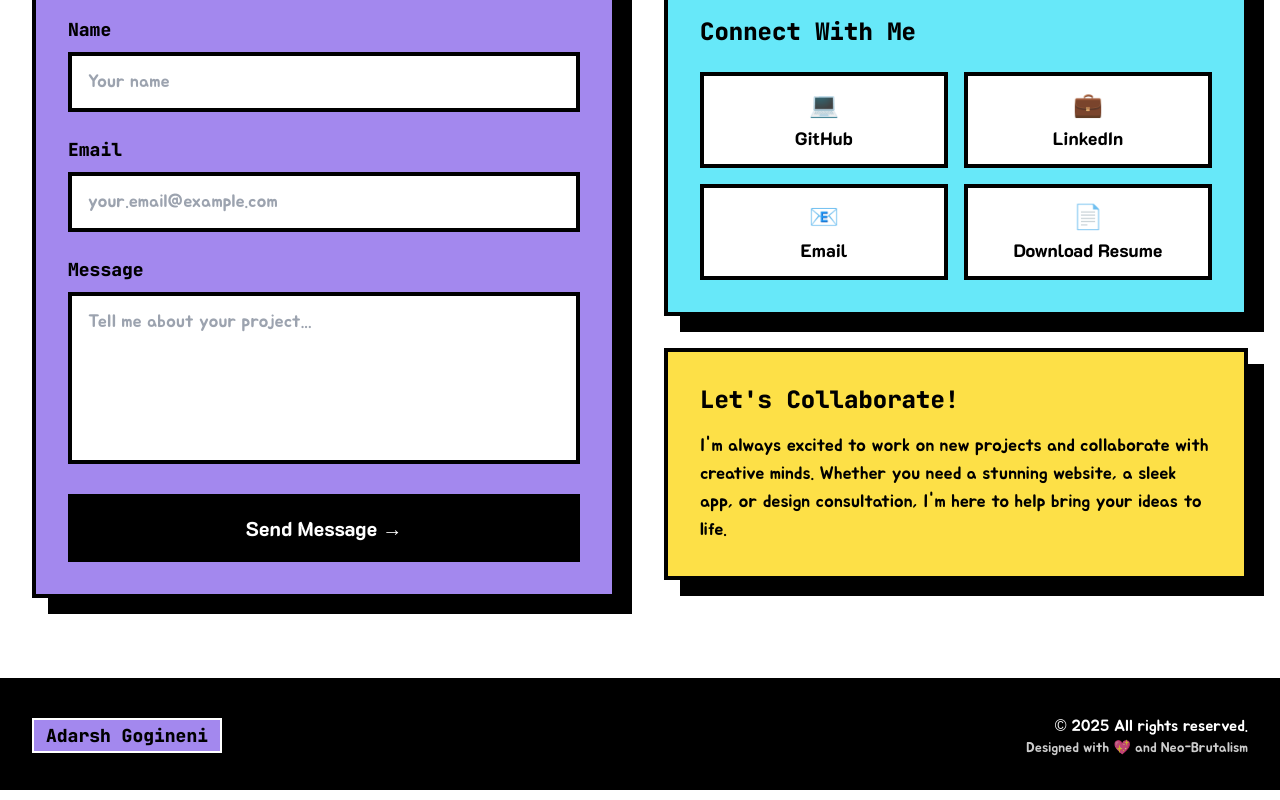
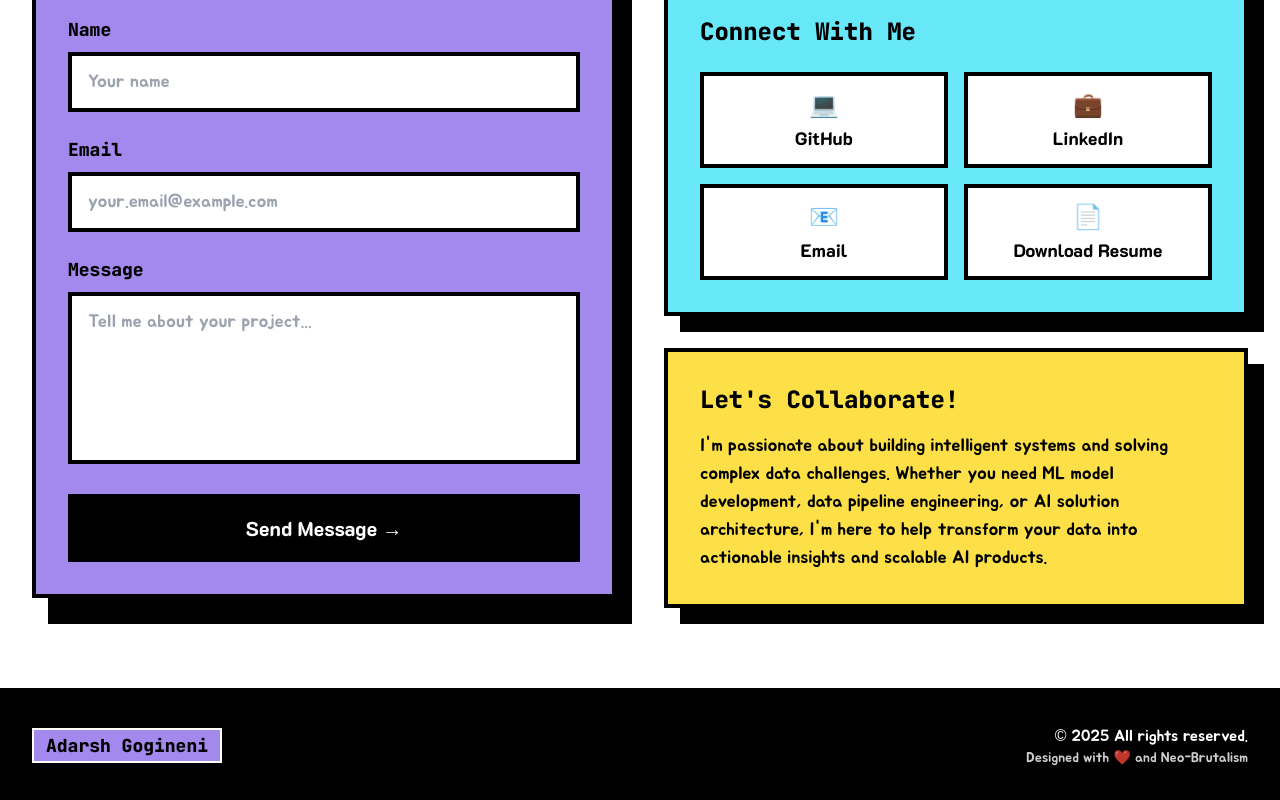
Before and after one commit to adarshgogineni/NeoBrutal_Portfolio_2025, a React (Vite) app: page / in a window 1280 px wide. Shown: the part 3648-4448 px from the top of the page. Built offline with nearby package versions, Linux system fonts and the light colour scheme.

Commit message:
updated collaboration section

```diff
--- a/src/components/Contact.tsx
+++ b/src/components/Contact.tsx
@@ -185,9 +185,9 @@ export function Contact() {
                   Let's Collaborate!
                 </h3>
                 <p className="font-jua text-lg">
-                  I'm always excited to work on new projects and collaborate with creative minds.
-                  Whether you need a stunning website, a sleek app, or design consultation,
-                  I'm here to help bring your ideas to life.
+                  I'm passionate about building intelligent systems and solving complex data challenges.
+                  Whether you need ML model development, data pipeline engineering, or AI solution architecture,
+                  I'm here to help transform your data into actionable insights and scalable AI products.
                 </p>
               </div>
             </div>
--- a/src/components/Footer.tsx
+++ b/src/components/Footer.tsx
@@ -14,7 +14,7 @@ export function Footer() {
           <div className="font-jua text-center md:text-right">
             <p>© {currentYear} All rights reserved.</p>
             <p className="text-sm opacity-80">
-              Designed with <span className="text-neon-pink">💖</span> and Neo-Brutalism
+              Designed with <span className="text-neon-pink">❤️</span> and Neo-Brutalism
             </p>
           </div>
         </div>
```
